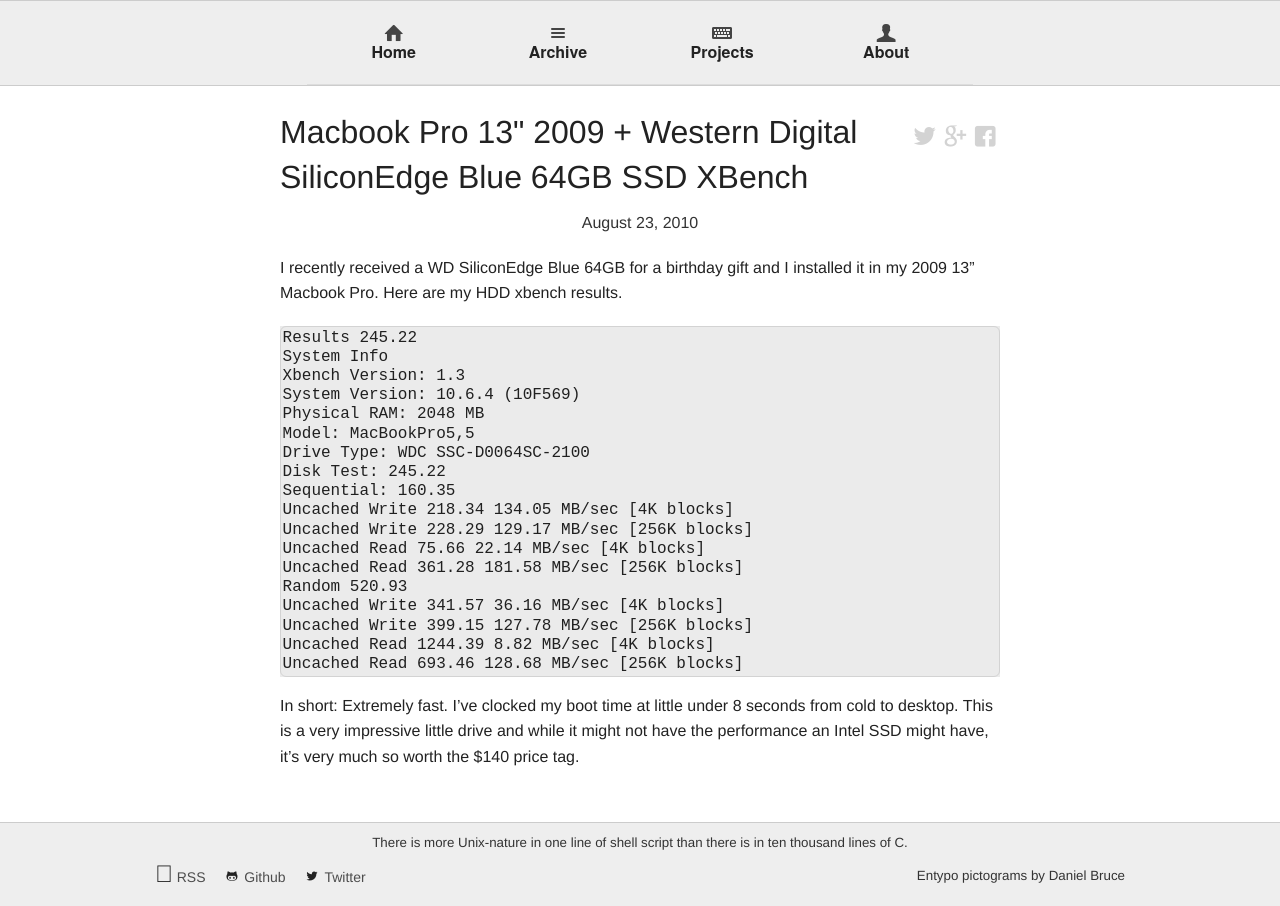
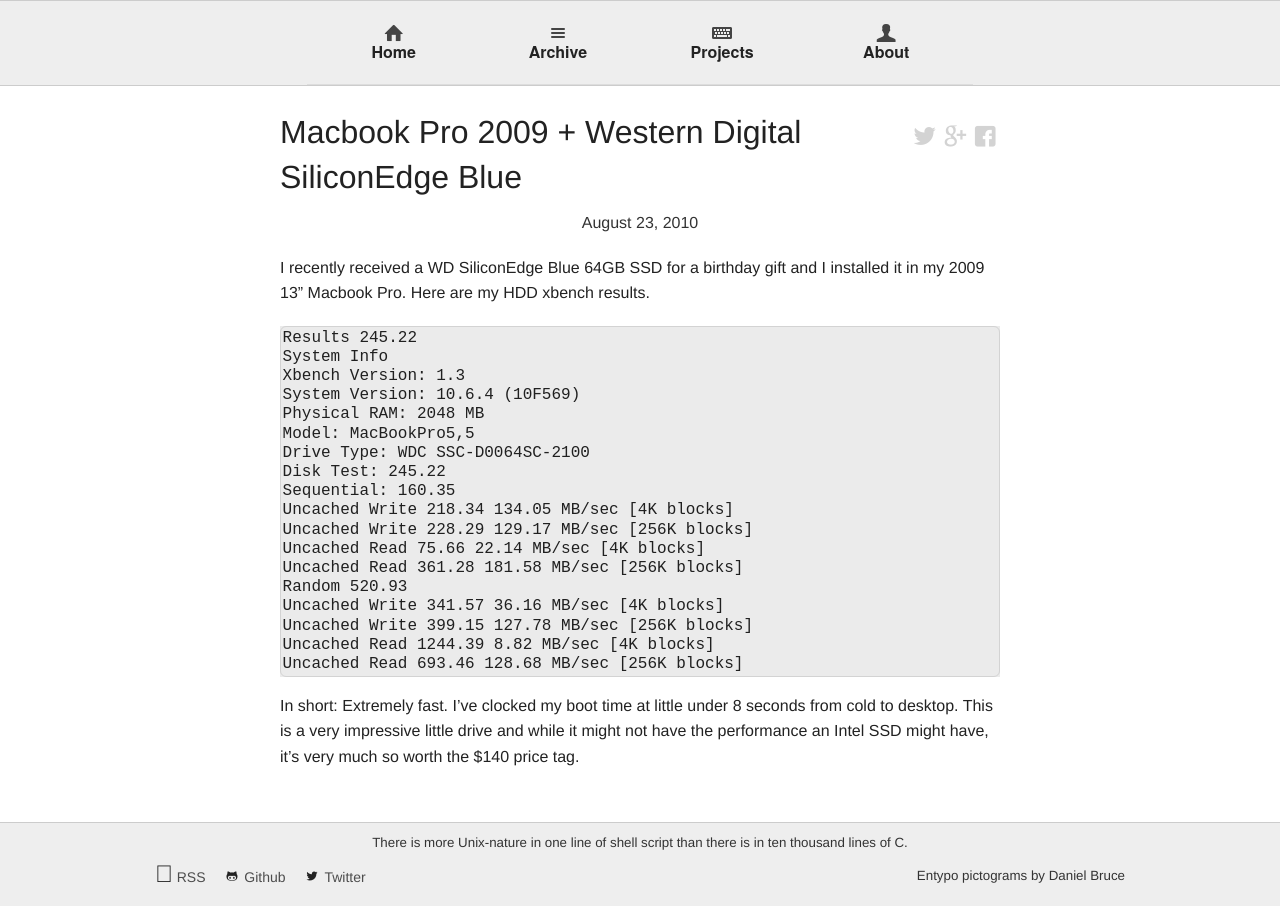
Before and after one commit to madelinecr/averyada.github.io, a Jekyll site: the page built from _posts/2010-08-23-macbook-pro-13-2009-western-digital-siliconedge-blue-64gb-ssd-xbench.markdown, in a window 1280 px wide. Shown: the part 155-1061 px from the top of the page. Built offline with Jekyll 4.4.1, drawn with Linux system fonts in a browser that asks for light colours; comment, search, counter and statistics services are not loaded.

Commit message:
Rename macbook blog post to be shorter

```diff
--- a/_posts/2010-08-23-macbook-pro-13-2009-western-digital-siliconedge-blue-64gb-ssd-xbench.markdown
+++ b/_posts/2010-08-23-macbook-pro-13-2009-western-digital-siliconedge-blue-64gb-ssd-xbench.markdown
@@ -1,14 +1,14 @@
 ---
 date: 2010-08-23 19:10:19+00:00
 layout: post
-title: Macbook Pro 13" 2009 + Western Digital SiliconEdge Blue 64GB SSD XBench
+title: Macbook Pro 2009 + Western Digital SiliconEdge Blue
 categories:
 - Software
 tags:
 - mac
 ---
 
-I recently received a WD SiliconEdge Blue 64GB for a birthday gift and I
+I recently received a WD SiliconEdge Blue 64GB SSD for a birthday gift and I
 installed it in my 2009 13" Macbook Pro. Here are my HDD xbench results.
 
     Results 245.22
```
